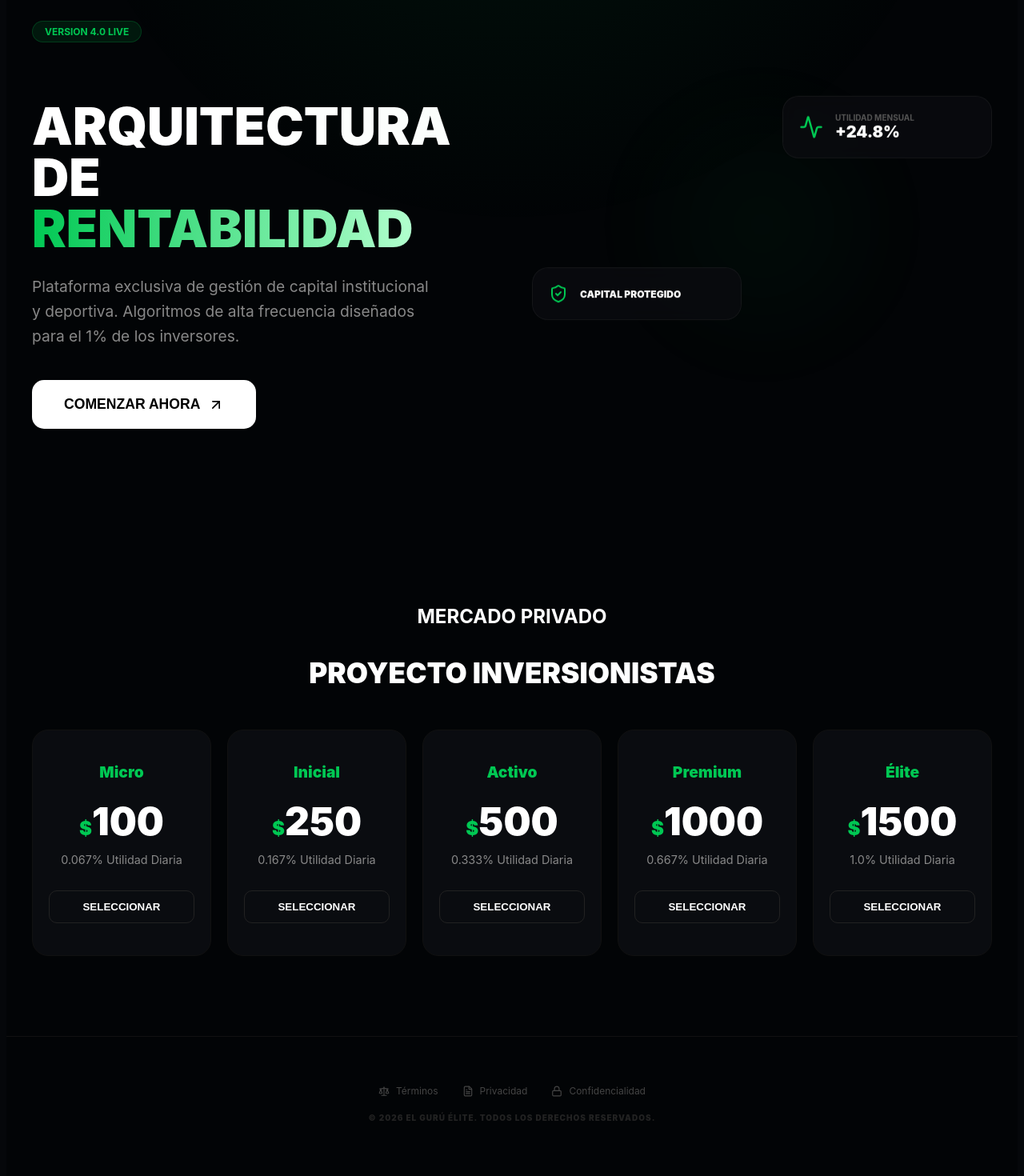
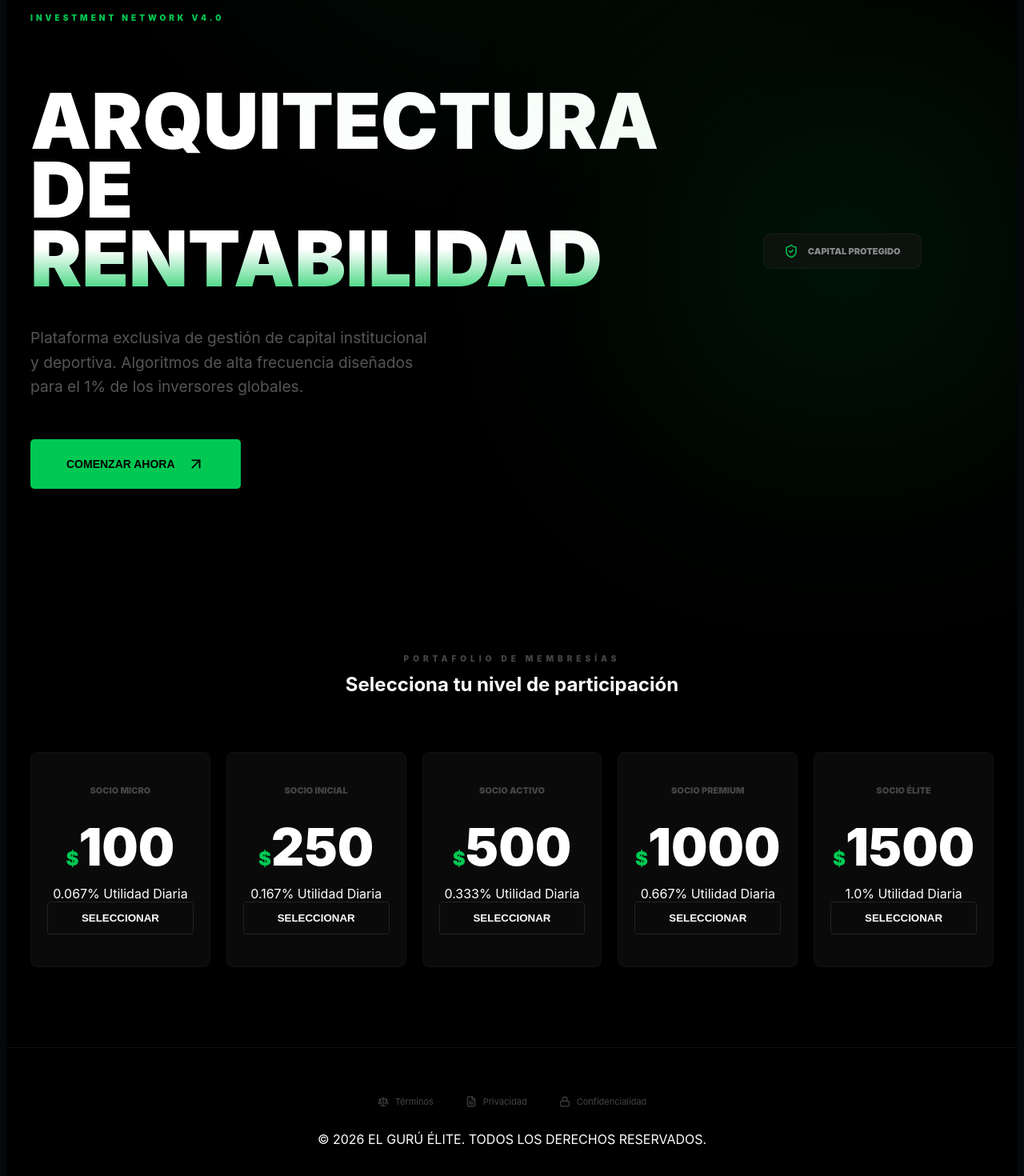
Before and after one commit to DeVx1978/el-guru-elite, a Next.js app: page / in a window 1280 px wide. Shown: the part 132-1602 px from the top of the page at 80% size. Built offline with nearby package versions, Linux system fonts and the light colour scheme.

Commit message:
V5.2 RESTAURACION TOTAL BASADA EN CAPTURA PANTALLA

```diff
--- a/src/app/page.tsx
+++ b/src/app/page.tsx
@@ -2,7 +2,7 @@
 import React, { useState, useEffect } from 'react';
 import { useRouter } from 'next/navigation';
 import {
-  ShieldCheck, ArrowUpRight, Menu, X, Lock, FileText, Scale, Activity, Zap, Globe, ChevronDown, TrendingUp
+  ShieldCheck, ArrowUpRight, Menu, X, Lock, FileText, Scale, Activity, ChevronDown
 } from 'lucide-react';
 
 export default function LandingPage() {
@@ -80,164 +80,157 @@ export default function LandingPage() {
   ];
 
   return (
-    <div className="elite-landing">
-      {/* NAVBAR ORIGINAL CON CIRUGÍA DE POSICIÓN */}
-      <nav className="navbar-blur">
-        <div className="nav-content">
-          <div className="nav-logo">
-            <span className="logo-text">EL GURÚ <span className="neon-green">ÉLITE</span></span>
+    <div className="elite-landing-restored">
+      {/* NAVBAR POSICIÓN QUIRÚRGICA */}
+      <nav className="navbar-custom">
+        <div className="nav-inner">
+          <div className="brand">
+            <span className="brand-text">EL GURÚ <span className="green-accent">ÉLITE</span></span>
           </div>
           <div className="nav-actions">
-            <button onClick={() => router.push('/panel')} className="btn-access">ACCESO PRIVADO</button>
-            <div className="hamburger-container">
+            <button onClick={() => router.push('/panel')} className="btn-privado">ACCESO PRIVADO</button>
+            <div className="hamburger-wrap">
               <button onClick={() => setMenuAbierto(!menuAbierto)} className="btn-hamburger">
-                {menuAbierto ? <X size={28} color="white" /> : <Menu size={28} color="white" />}
+                {menuAbierto ? <X size={30} color="white" /> : <Menu size={30} color="white" />}
               </button>
             </div>
           </div>
         </div>
 
-        {/* MENÚ ACORDEÓN (TEXTOS OCULTOS) */}
+        {/* MENÚ ACORDEÓN INTERACTIVO */}
         {menuAbierto && (
-          <div className="mobile-menu fade-in">
+          <div className="menu-desplegable fade-in">
             {seccionesInfo.map((sec) => (
-              <div key={sec.id} className="accordion-item">
-                <button onClick={() => toggleSeccion(sec.id)} className="accordion-trigger">
+              <div key={sec.id} className="accordion-group">
+                <button onClick={() => toggleSeccion(sec.id)} className="accordion-head">
                   {sec.title}
-                  <ChevronDown size={18} className={seccionExpandida === sec.id ? 'rotate' : ''} />
+                  <ChevronDown size={18} className={seccionExpandida === sec.id ? 'active' : ''} />
                 </button>
                 {seccionExpandida === sec.id && (
-                  <div className="accordion-content fade-in-down">
+                  <div className="accordion-body fade-down">
                     <p>{sec.text}</p>
                   </div>
                 )}
               </div>
             ))}
-            <div className="menu-divider"></div>
-            <p className="menu-subtext">TERMINAL DE ALTA SEGURIDAD</p>
+            <div className="menu-line"></div>
+            <p className="menu-footer">TERMINAL ÉLITE V5.2</p>
           </div>
         )}
       </nav>
 
-      {/* HERO ORIGINAL: ESTADÍSTICAS Y GLOW RECUPERADOS */}
-      <section className="hero">
-        <div className="hero-grid">
-          <div className="hero-text-content">
-            <div className="hero-badge">VERSION 4.0 LIVE</div>
-            <h1 className="hero-title">
-              ARQUITECTURA DE <br/>
+      {/* HERO SECTION: RESTAURADO EXACTAMENTE COMO LA IMAGEN */}
+      <section className="hero-main">
+        <div className="hero-content">
+          <div className="hero-left">
+            <div className="tag-version">INVESTMENT NETWORK V4.0</div>
+            <h1 className="main-title">
+              ARQUITECTURA <br/>
+              DE <br/>
               <span className="gradient-text">RENTABILIDAD</span>
             </h1>
-            <p className="hero-description">
+            <p className="main-description">
               Plataforma exclusiva de gestión de capital institucional y deportiva.
-              Algoritmos de alta frecuencia diseñados para el 1% de los inversores.
+              Algoritmos de alta frecuencia diseñados para el 1% de los inversores globales.
             </p>
-            <div className="hero-actions">
-              <button onClick={() => router.push('/unete')} className="btn-primary-glow">
-                COMENZAR AHORA <ArrowUpRight size={20} />
-              </button>
-            </div>
+            <button onClick={() => router.push('/unete')} className="btn-cta">
+              COMENZAR AHORA <ArrowUpRight size={22} />
+            </button>
           </div>
 
-          <div className="hero-visual">
-            <div className="main-orb"></div>
-            <div className="stat-card card-1 floating-1 glass">
-              <Activity color="#00C853" size={30} />
-              <div>
-                <p className="stat-label">UTILIDAD MENSUAL</p>
-                <p className="stat-value">+24.8%</p>
-              </div>
-            </div>
-            <div className="stat-card card-2 floating-2 glass">
-              <ShieldCheck color="#00C853" size={24} />
-              <p className="stat-value-sm">CAPITAL PROTEGIDO</p>
+          <div className="hero-right">
+            <div className="glow-effect"></div>
+            <div className="stat-pill glass">
+              <ShieldCheck size={18} color="#00C853" />
+              <span>CAPITAL PROTEGIDO</span>
             </div>
           </div>
         </div>
       </section>
 
-      {/* PORTAFOLIO DE 5 MEMBRESÍAS ORIGINAL */}
-      <section id="portafolio" className="plans-section">
-        <div className="plans-header">
-          <h2 className="tag-line">MERCADO PRIVADO</h2>
-          <h3 className="section-title">PROYECTO INVERSIONISTAS</h3>
+      {/* PORTAFOLIO DE MEMBRESÍAS RESTAURADO */}
+      <section className="portfolio-section">
+        <div className="portfolio-header">
+          <span className="sub-tag">PORTAFOLIO DE MEMBRESÍAS</span>
+          <h2 className="title-alt">Selecciona tu nivel de participación</h2>
         </div>
-        <div className="plans-grid">
-          {membresias.map((plan) => (
-            <div key={plan.name} className="plan-card fade-up" style={{animationDelay: plan.delay}}>
-              <div className="plan-name">{plan.name}</div>
-              <div className="plan-price"><span>$</span>{plan.price}</div>
-              <div className="plan-perk">{plan.perk}</div>
-              <button onClick={() => router.push('/unete')} className="btn-select">SELECCIONAR</button>
+        <div className="plans-grid-custom">
+          {membresias.map((p) => (
+            <div key={p.name} className="p-card-elite fade-up">
+              <div className="p-card-name">SOCIO {p.name}</div>
+              <div className="p-card-price"><span>$</span>{p.price}</div>
+              <div className="p-card-perk">{p.perk}</div>
+              <button onClick={() => router.push('/unete')} className="p-card-btn">SELECCIONAR</button>
             </div>
           ))}
         </div>
       </section>
 
-      <footer className="footer-master">
-        <div className="footer-links">
-          <a href="/terminos" className="f-link"><Scale size={14}/> Términos</a>
-          <a href="/privacidad" className="f-link"><FileText size={14}/> Privacidad</a>
-          <a href="/confidencialidad" className="f-link"><Lock size={14}/> Confidencialidad</a>
+      <footer className="footer-elite">
+        <div className="f-links-row">
+          <a href="/terminos" className="f-link-item"><Scale size={14}/> Términos</a>
+          <a href="/privacidad" className="f-link-item"><FileText size={14}/> Privacidad</a>
+          <a href="/confidencialidad" className="f-link-item"><Lock size={14}/> Confidencialidad</a>
         </div>
-        <p className="footer-copy">&copy; 2026 EL GURÚ ÉLITE. TODOS LOS DERECHOS RESERVADOS.</p>
+        <div className="f-line"></div>
+        <p className="f-copy">&copy; 2026 EL GURÚ ÉLITE. TODOS LOS DERECHOS RESERVADOS.</p>
       </footer>
 
       <style jsx global>{`
-        /* --- EL DISEÑO ORIGINAL QUE TE CAUTIVÓ --- */
-        .elite-landing { background-color: #020406; color: white; min-height: 100vh; font-family: 'Inter', sans-serif; overflow-x: hidden; }
+        /* --- ESTILOS BASADOS 100% EN TU CAPTURA --- */
+        .elite-landing-restored { background-color: #000; color: white; min-height: 100vh; font-family: 'Inter', sans-serif; overflow-x: hidden; scroll-behavior: smooth; }
 
-        .navbar-blur { position: fixed; top: 0; width: 100%; z-index: 100; backdrop-filter: blur(10px); background: rgba(2, 4, 6, 0.7); border-bottom: 1px solid rgba(255, 255, 255, 0.05); }
-        .nav-content { max-width: 1200px; margin: 0 auto; padding: 20px; display: flex; justify-content: space-between; align-items: center; }
-        .logo-text { font-weight: 900; font-size: 1.5rem; letter-spacing: -1px; }
-        .neon-green { color: #00C853; }
-        .nav-actions { display: flex; align-items: center; gap: 35px; }
-        .btn-access { background: transparent; border: 1px solid #00C853; color: #00C853; padding: 8px 18px; border-radius: 8px; font-weight: bold; cursor: pointer; font-size: 12px; }
+        /* NAVBAR POSICIONADA */
+        .navbar-custom { position: fixed; top: 0; width: 100%; z-index: 1000; background: rgba(0,0,0,0.8); backdrop-filter: blur(20px); border-bottom: 1px solid rgba(255,255,255,0.03); }
+        .nav-inner { max-width: 1400px; margin: 0 auto; padding: 20px 30px; display: flex; justify-content: space-between; align-items: center; }
+        .brand-text { font-weight: 900; font-size: 1.4rem; letter-spacing: -1px; }
+        .green-accent { color: #00C853; }
+        .nav-actions { display: flex; align-items: center; gap: 40px; }
+        .btn-privado { background: transparent; border: 1px solid #00C853; color: #00C853; padding: 8px 18px; border-radius: 4px; font-weight: 900; font-size: 11px; cursor: pointer; transition: 0.3s; }
+        .btn-privado:hover { background: #00C853; color: black; }
+        .btn-hamburger { background: transparent; border: none; cursor: pointer; padding: 0; }
 
-        .mobile-menu { position: absolute; top: 100%; left: 0; width: 100%; background: rgba(10, 12, 16, 0.95); padding: 30px; display: flex; flex-direction: column; gap: 10px; border-bottom: 1px solid #222; }
-        .accordion-trigger { width: 100%; background: transparent; border: none; color: white; display: flex; justify-content: space-between; align-items: center; padding: 15px 0; font-size: 13px; font-weight: 800; text-transform: uppercase; letter-spacing: 2px; border-bottom: 1px solid #111; cursor: pointer; }
-        .accordion-content { padding: 15px 0; color: #666; font-size: 13px; line-height: 1.6; }
-        .rotate { transform: rotate(180deg); color: #00C853; transition: 0.3s; }
+        /* ACORDEÓN */
+        .menu-desplegable { position: absolute; top: 100%; left: 0; width: 100%; background: #080808; padding: 30px; border-bottom: 1px solid #111; }
+        .accordion-head { width: 100%; background: transparent; border: none; color: white; display: flex; justify-content: space-between; align-items: center; padding: 15px 0; font-size: 14px; font-weight: 900; text-transform: uppercase; letter-spacing: 2px; border-bottom: 1px solid #111; }
+        .accordion-body { padding: 15px 0; color: #666; font-size: 13px; line-height: 1.6; }
+        .active { transform: rotate(180deg); color: #00C853; transition: 0.3s; }
 
-        .hero { padding: 150px 20px 100px; max-width: 1200px; margin: 0 auto; }
-        .hero-grid { display: grid; grid-template-columns: 1fr 1fr; gap: 50px; align-items: center; }
-        @media (max-width: 900px) { .hero-grid { grid-template-columns: 1fr; text-align: center; } }
-        .hero-badge { background: rgba(0, 200, 83, 0.1); color: #00C853; padding: 5px 15px; border-radius: 20px; display: inline-block; font-size: 12px; font-weight: bold; margin-bottom: 20px; border: 1px solid rgba(0, 200, 83, 0.2); }
-        .hero-title { font-size: 4rem; line-height: 1; font-weight: 900; margin-bottom: 25px; }
-        .gradient-text { background: linear-gradient(90deg, #00C853, #b2ffce); -webkit-background-clip: text; -webkit-text-fill-color: transparent; }
-        .hero-description { color: #888; font-size: 1.2rem; max-width: 500px; margin-bottom: 40px; line-height: 1.6; }
-        .btn-primary-glow { background: white; color: black; border: none; padding: 20px 40px; border-radius: 15px; font-size: 1.1rem; font-weight: 900; display: flex; align-items: center; gap: 10px; cursor: pointer; transition: 0.3s; margin: 0 auto; }
-        @media (min-width: 900px) { .btn-primary-glow { margin: 0; } }
+        /* HERO IDENTICO A LA IMAGEN */
+        .hero-main { max-width: 1400px; margin: 0 auto; padding: 140px 30px 100px; }
+        .hero-content { display: grid; grid-template-columns: 1fr 1fr; align-items: center; gap: 40px; }
+        @media (max-width: 900px) { .hero-content { grid-template-columns: 1fr; } }
+        .tag-version { color: #00C853; font-size: 10px; font-weight: 900; letter-spacing: 4px; margin-bottom: 30px; }
+        .main-title { font-size: 4rem; font-weight: 900; line-height: 0.9; margin-bottom: 40px; }
+        @media (min-width: 900px) { .main-title { font-size: 6rem; } }
+        .gradient-text { background: linear-gradient(180deg, #fff 40%, #00C853 100%); -webkit-background-clip: text; -webkit-text-fill-color: transparent; }
+        .main-description { color: #555; font-size: 1.2rem; line-height: 1.6; margin-bottom: 50px; max-width: 500px; }
+        .btn-cta { background: #00C853; color: black; border: none; padding: 20px 45px; border-radius: 5px; font-weight: 900; font-size: 14px; display: flex; align-items: center; gap: 15px; cursor: pointer; }
 
-        .hero-visual { position: relative; display: flex; justify-content: center; align-items: center; }
-        .main-orb { width: 400px; height: 400px; background: radial-gradient(circle, rgba(0, 200, 83, 0.2) 0%, transparent 70%); border-radius: 50%; filter: blur(40px); animation: pulse 4s infinite; }
-        .glass { background: rgba(10, 12, 16, 0.8); backdrop-filter: blur(10px); border: 1px solid rgba(255, 255, 255, 0.05); border-radius: 20px; padding: 20px; }
-        .stat-card { position: absolute; display: flex; align-items: center; gap: 15px; width: 220px; }
-        .floating-1 { top: 10%; right: 0; animation: float 5s ease-in-out infinite; }
-        .floating-2 { bottom: 20%; left: 0; animation: float 6s ease-in-out infinite reverse; }
-        .stat-label { font-size: 10px; color: #555; margin: 0; font-weight: bold; }
-        .stat-value { font-size: 20px; font-weight: 900; color: white; margin: 0; }
-        .stat-value-sm { font-size: 12px; font-weight: 900; color: white; margin: 0; }
+        .hero-right { position: relative; height: 400px; display: flex; justify-content: center; align-items: center; }
+        .glow-effect { position: absolute; width: 400px; height: 400px; background: #00C853; filter: blur(140px); opacity: 0.15; }
+        .stat-pill { background: rgba(20,20,20,0.6); border: 1px solid rgba(255,255,255,0.05); padding: 12px 25px; border-radius: 10px; display: flex; align-items: center; gap: 12px; font-size: 11px; font-weight: 900; color: #888; z-index: 10; }
 
-        .plans-section { max-width: 1200px; margin: 0 auto; padding: 100px 20px; text-align: center; }
-        .section-title { font-size: 2.2rem; font-weight: 900; margin-bottom: 50px; }
-        .plans-grid { display: grid; grid-template-columns: repeat(auto-fit, minmax(200px, 1fr)); gap: 20px; }
-        .plan-card { background: #0a0c10; padding: 40px 20px; border-radius: 20px; border: 1px solid #111; transition: 0.3s; }
-        .plan-card:hover { border-color: #00C853; transform: translateY(-10px); }
-        .plan-name { font-size: 1.2rem; font-weight: 900; color: #00C853; margin-bottom: 20px; }
-        .plan-price { font-size: 3rem; font-weight: 900; margin-bottom: 10px; }
-        .plan-price span { font-size: 1.5rem; color: #00C853; }
-        .plan-perk { color: #888; font-size: 0.9rem; margin-bottom: 30px; }
-        .btn-select { background: transparent; border: 1px solid #222; color: white; padding: 12px; width: 100%; border-radius: 10px; font-weight: bold; cursor: pointer; }
-        .btn-select:hover { background: white; color: black; }
+        /* PLANES */
+        .portfolio-section { padding: 100px 30px; max-width: 1400px; margin: 0 auto; }
+        .portfolio-header { text-align: center; margin-bottom: 70px; }
+        .sub-tag { font-size: 10px; color: #444; letter-spacing: 5px; font-weight: 900; }
+        .title-alt { font-size: 1.5rem; margin-top: 10px; }
+        .plans-grid-custom { display: grid; grid-template-columns: repeat(auto-fit, minmax(200px, 1fr)); gap: 20px; }
+        .p-card-elite { background: #0a0a0a; border: 1px solid #111; padding: 40px 20px; border-radius: 8px; text-align: center; transition: 0.3s; }
+        .p-card-elite:hover { border-color: #00C853; transform: translateY(-10px); }
+        .p-card-name { font-size: 11px; color: #444; font-weight: 900; margin-bottom: 25px; text-transform: uppercase; }
+        .p-card-price { font-size: 4rem; font-weight: 900; color: white; margin-bottom: 10px; }
+        .p-card-price span { font-size: 1.5rem; color: #00C853; }
+        .p-card-btn { background: transparent; border: 1px solid #222; color: white; padding: 12px; width: 100%; border-radius: 4px; font-weight: bold; cursor: pointer; }
+        .p-card-btn:hover { background: white; color: black; }
 
-        .footer-master { padding: 60px 20px; border-top: 1px solid #111; text-align: center; }
-        .footer-links { display: flex; justify-content: center; gap: 30px; margin-bottom: 20px; flex-wrap: wrap; }
-        .f-link { color: #444; text-decoration: none; font-size: 12px; display: flex; align-items: center; gap: 8px; }
-        .footer-copy { color: #222; font-size: 10px; font-weight: 900; letter-spacing: 1px; }
+        .footer-elite { padding: 60px 30px; text-align: center; border-top: 1px solid #111; }
+        .f-links-row { display: flex; justify-content: center; gap: 40px; margin-bottom: 30px; flex-wrap: wrap; }
+        .f-link-item { color: #444; text-decoration: none; font-size: 11px; display: flex; align-items: center; gap: 8px; }
 
-        @keyframes pulse { 0% { transform: scale(1); opacity: 0.2; } 50% { transform: scale(1.1); opacity: 0.3; } 100% { transform: scale(1); opacity: 0.2; } }
-        @keyframes float { 0% { transform: translateY(0); } 50% { transform: translateY(-15px); } 100% { transform: translateY(0); } }
+        @keyframes fadeIn { from { opacity: 0; } to { opacity: 1; } }
+        .fade-in { animation: fadeIn 0.4s ease forwards; }
       `}</style>
     </div>
   );
```
